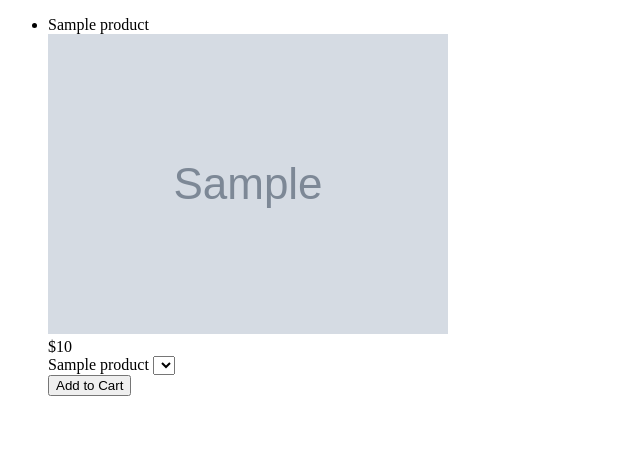
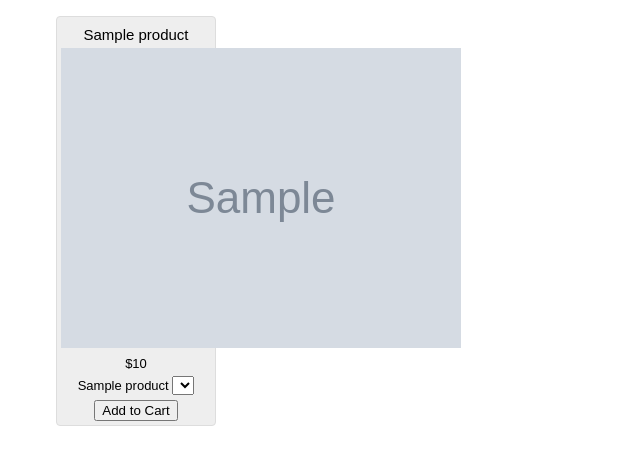
Before and after one commit to mTaufik306/CI, a CodeIgniter app: the page made by application/views/products.php in a window 1280 px wide. Shown: the top 465 px of the page, without its empty margins (0-640 px from the left). Run offline with CodeIgniter, Linux system fonts and the light colour scheme; the template is opened without the code that fills it: most values are stand-ins (such as "Sample title", 1, 10 or a date in 2020); grey boxes marked "Sample" are stand-in pictures; data that the repository does not hold is empty.

Commit message:
-add new function in shop controller: add()  .this function will read the product that is added to cart, then  .retrieve product info from the database, after that  .get the product info into shopping cart library of CI -add new function in product_model model: get()  .retrieve product information from db, also parse the option_value into array -add new implementation of cart in view  .show div of cart if cart is not empty

```diff
--- a/application/views/products.php
+++ b/application/views/products.php
@@ -3,6 +3,53 @@
 <head>
 	<title>Shop</title>
 	<meta charset="UTF-8">
+	<style type="text/css">
+		body {
+			font: 13px Arial;
+		}
+		#products {
+			text-align: center; float: left;
+		}
+		#products ul {
+			list-style-type: none; margin: 0px;
+		}
+		#products li {
+			width: 150px; padding: 4px; margin: 8px;
+			border: 1px solid #ddd; background-color: #eee;
+			-moz-border-radius: 4px; -webkit-border-radius: 4px;
+		}
+		#products .name {
+			font-size: 15px; margin: 5px;
+		}
+		#products .price {
+			margin: 5px;
+		}
+		#products .option {
+			margin: 5px;
+		}
+
+		#cart {
+			padding: 4px; margin: 8px; float: left;
+			border: 1px solid #ddd; background-color: #eee;
+			-moz-border-radius: 4px; -webkit-border-radius: 4px;
+		}
+		#cart table {
+			width: 320px; border-collapse: collapse;
+			text-align: left;
+		}
+		#cart th {
+			border-bottom: 1px solid #aaa;
+		}
+		#cart caption {
+			font-size: 15px; height: 30px; text-align: left;
+		}
+		#cart .total {
+			height: 40px;
+		}
+		#cart .remove a {
+			color: red;
+		}
+	</style>
 </head>
 <body>
 	<div id="products">
```
Also changed, not shown: application/controllers/shop.php (+29 -0 lines), application/models/Products_model.php (+12 -0 lines).
